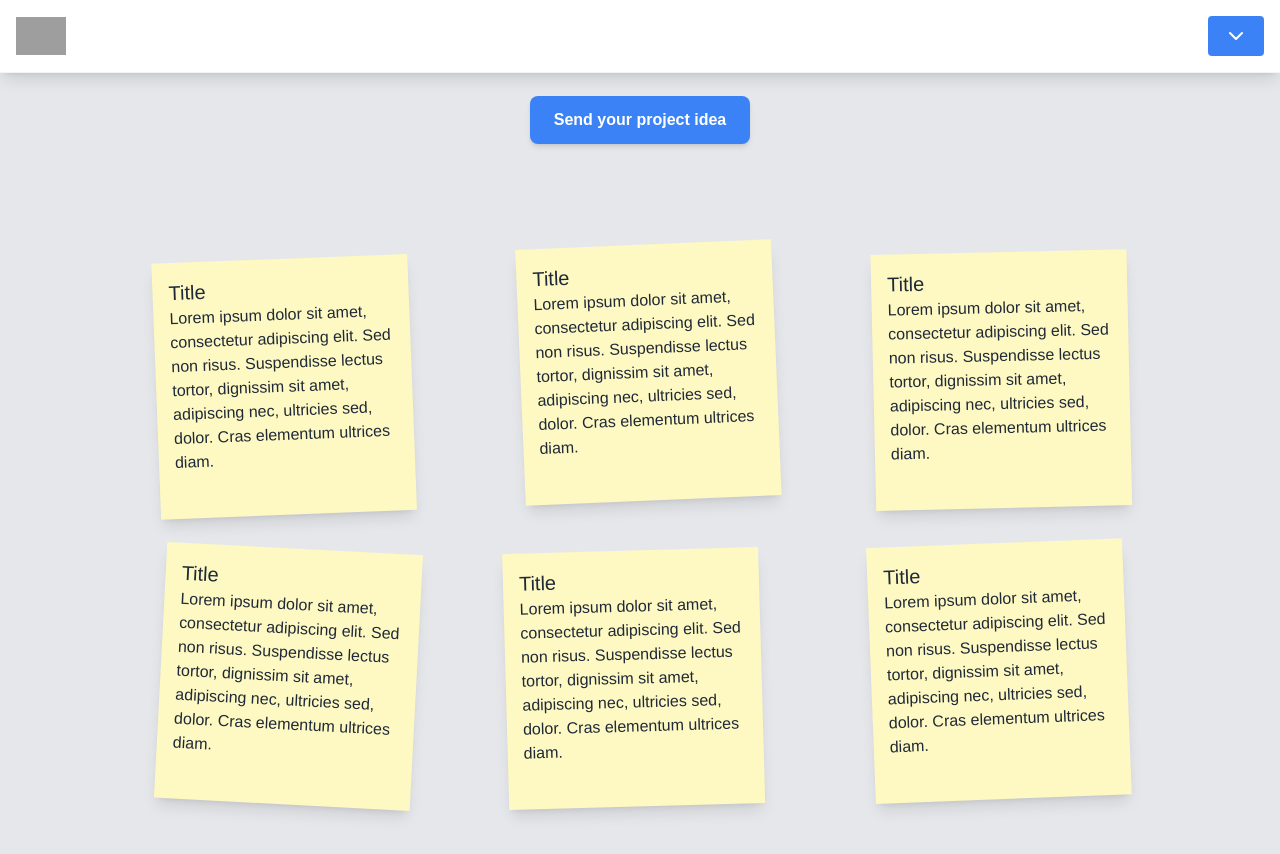
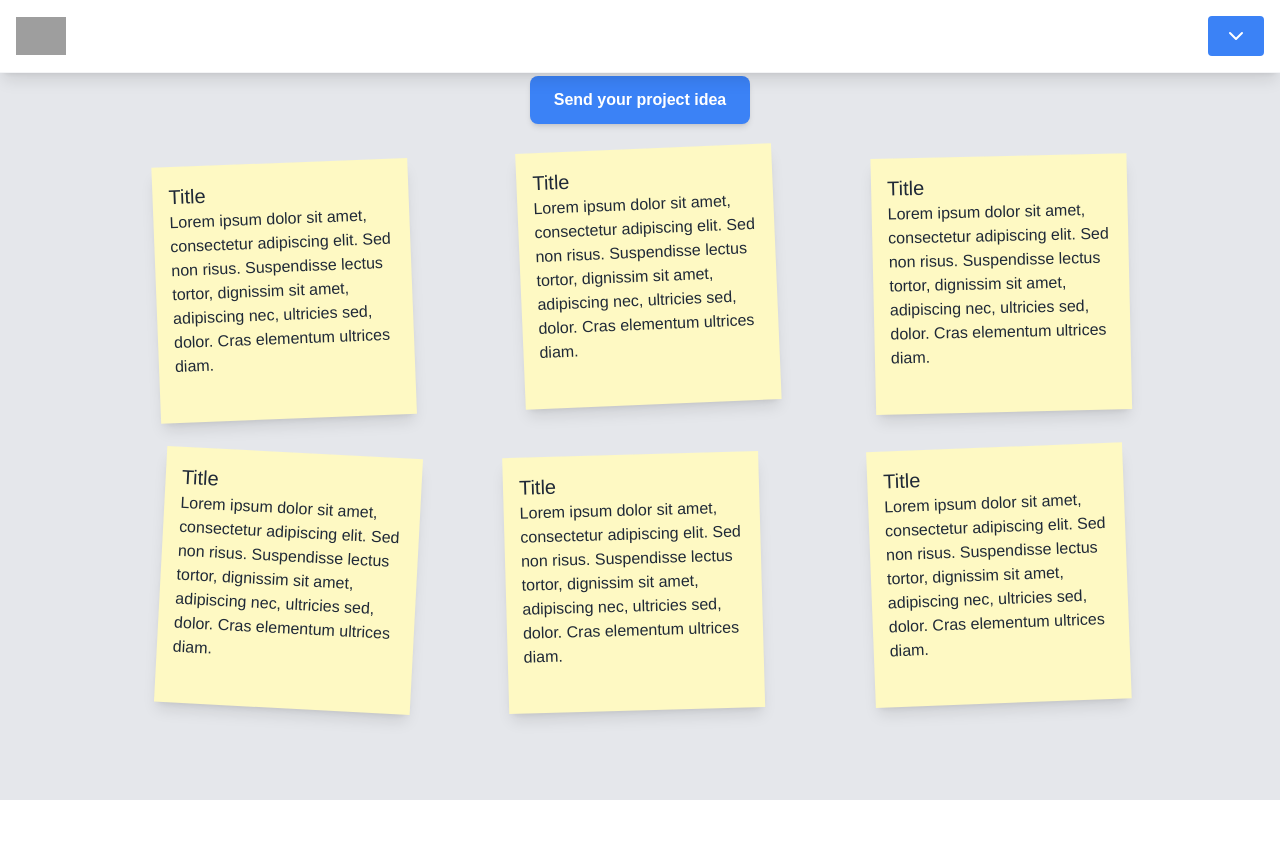
Before and after one commit to drkrssll/jarl-next-app, a Next.js app: page /board in a window 1280 px wide. Shown: the top 854 px of the page. After the commit the page ends 800 px from the top, so only its background shows below. Built offline with nearby package versions, Linux system fonts and the light colour scheme; grey boxes are pictures that could not be loaded.

Commit message:
Almost done

```diff
--- a/app/board/page.tsx
+++ b/app/board/page.tsx
@@ -4,28 +4,30 @@ import JSON from "../content.json"
 
 const Board = () => {
   return (
-    <div className="bg-gray-200 min-h-screen">
+    <div className="bg-gray-200 min-h-screen flex flex-col">
       <Header />
 
-      <div className="pt-24">
+      <main className="pt-4 flex-grow flex flex-col items-center justify-center px-6 py-8">
+        {/* Button centered on larger screens with conditional padding */}
+        <div className="w-full max-w-md sm:pb-8 sm:pt-24 md:pb-8 md:pt-24 lg:pt-0">
           <button
-          className="bg-blue-500 text-white font-semibold py-3 px-6 rounded-lg shadow-md hover:bg-blue-600 hover:shadow-lg focus:outline-none focus:ring-2 focus:ring-blue-300 transition-all duration-300 mx-auto block"
+            className="bg-blue-500 text-white font-semibold py-3 px-6 rounded-lg shadow-md
+                       hover:bg-blue-600 hover:shadow-lg focus:outline-none focus:ring-2
+                       focus:ring-blue-300 transition-all duration-300 mx-auto block"
           >
-          <a
-            href="mailto:example@example.com"
-            className="text-white"
-          >
+            <a href="mailto:example@example.com" className="text-white">
               Send your project idea
             </a>
           </button>
         </div>
-      <main className="pb-8 px-6 min-h-screen flex items-center justify-center">
-        <div className="grid sm:grid-cols-1 md:grid-cols-2 lg:grid-cols-3 gap-10 place-items-center place-content-center w-full max-w-5xl">
+
+        {/* Notes layout */}
+        <div className="grid sm:grid-cols-1 md:grid-cols-2 lg:grid-cols-3 gap-10
+                        place-items-center place-content-center w-full max-w-5xl">
           {JSON.postItNotes.map((note, index) => {
             const rotation = (Math.random() * 6 - 3).toFixed(1);
             const translateX = (Math.random() * 20 - 10).toFixed(1);
             const translateY = (Math.random() * 20 - 10).toFixed(1);
-
             return (
               <PostItNote
                 key={index}
@@ -41,7 +43,6 @@ const Board = () => {
           })}
         </div>
       </main>
-
     </div>
   );
 }
--- a/app/contact/page.tsx
+++ b/app/contact/page.tsx
@@ -1,7 +1,17 @@
+"use client"
+
 import { CameraIcon, MailIcon } from "lucide-react";
 import Header from "../components/Header";
 
 const ContactPage = () => {
+  const handleInstagramClick = () => {
+    window.open('https://www.instagram.com/iwishiwasgreat', '_blank');
+  };
+
+  const handleEmailClick = () => {
+    window.location.href = 'mailto:example@example.com';
+  };
+
   return (
     <div className="bg-gray-200 min-h-screen">
       <Header />
@@ -17,15 +27,20 @@ const ContactPage = () => {
               Lorem ipsum dolor sit amet, consectetur adipiscing elit. Phasellus id risus ut nulla eleifend convallis. Nulla facilisi. Curabitur vehicula, risus vel aliquet aliquam, odio justo varius dolor, at congue odio sem eget ligula.
             </p>
             <div className="flex justify-center space-x-4">
-              <button className="bg-blue-600 text-white px-8 py-3 rounded-full hover:bg-blue-700 transition-colors flex items-center space-x-2 shadow-lg">
+              <button
+                onClick={handleInstagramClick}
+                className="bg-blue-600 text-white px-8 py-3 rounded-full hover:bg-blue-700 transition-colors flex items-center space-x-2 shadow-lg"
+              >
                 <CameraIcon className="w-6 h-6 mr-2" />
                 Instagram
               </button>
-              <button className="bg-white text-blue-600 px-8 py-3 rounded-full border border-blue-200 hover:bg-blue-50 transition-colors flex items-center space-x-2 shadow-md">
+              <button
+                onClick={handleEmailClick}
+                className="bg-white text-blue-600 px-8 py-3 rounded-full border border-blue-200 hover:bg-blue-50 transition-colors flex items-center space-x-2 shadow-md"
+              >
                 <MailIcon className="w-6 h-6 mr-2" />
                 Email
-              </button>
-            </div>
+              </button>            </div>
           </div>
         </div>
 
```
Also changed, not shown: jarl-tutorial.txt (added). Lines whose indentation alone changed are shown as unchanged.
